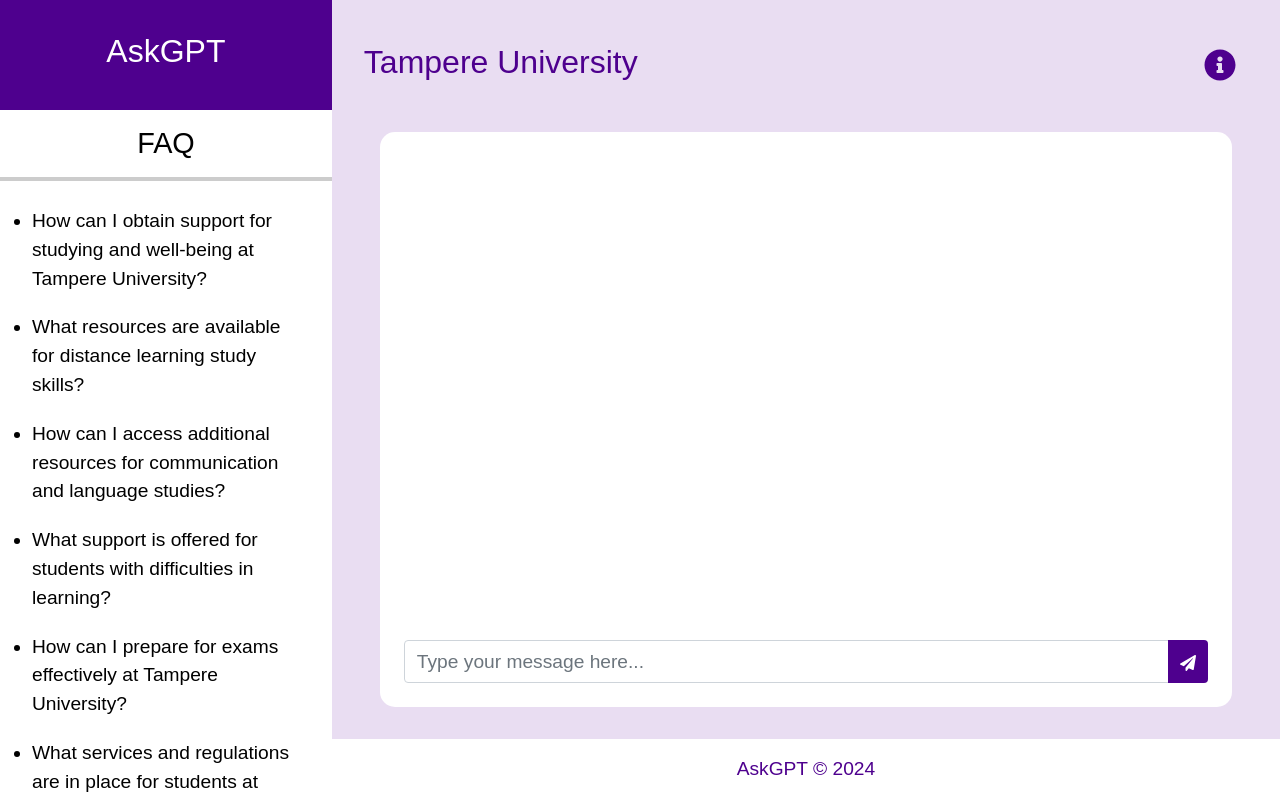
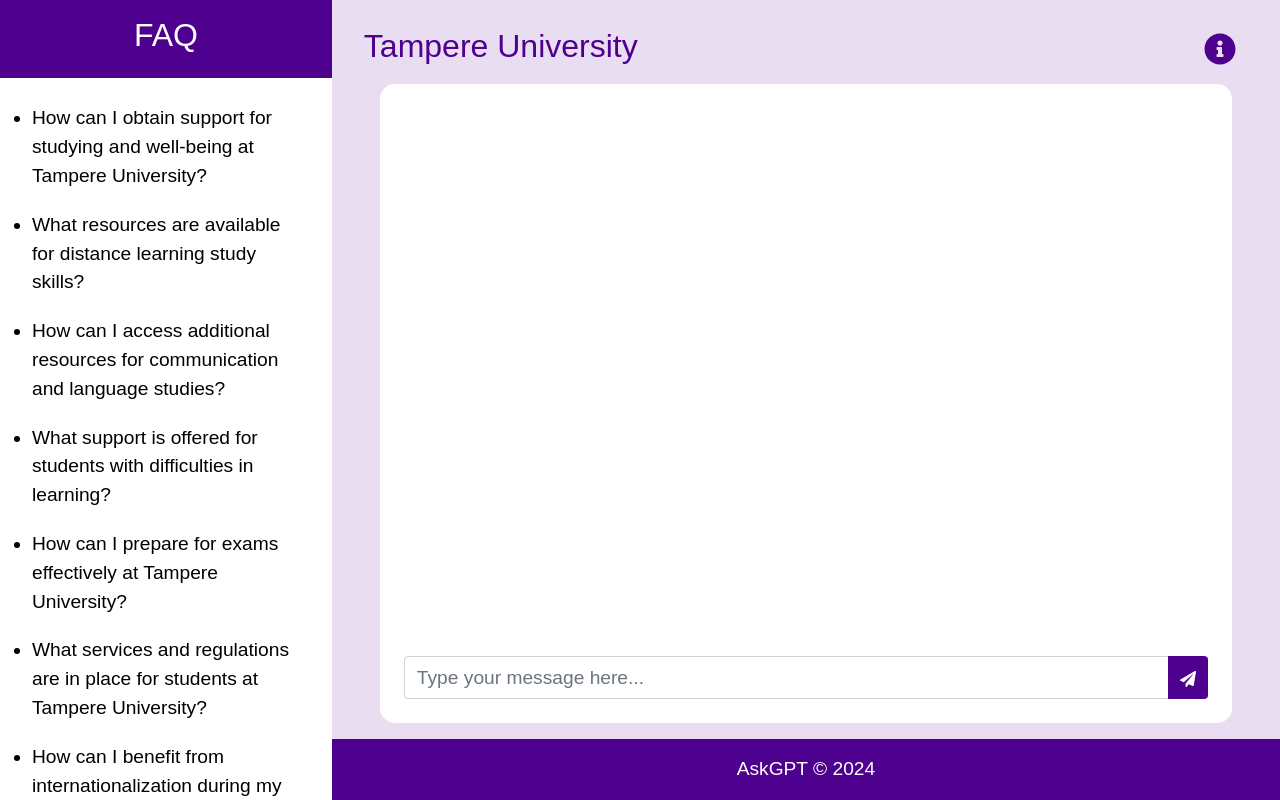
Before and after one commit to pekka-sillberg/rag-app, a React (Vite) app in the folder frontend/: page / in a window 1280 px wide. Built offline with nearby package versions, Linux system fonts and the light colour scheme.

Commit message:
faq fixed design

```diff
--- a/frontend/src/App.css
+++ b/frontend/src/App.css
@@ -45,7 +45,7 @@
 
 #sidebar .logo {
   background-color: #4e008e;
-  padding: 2rem 2rem;
+  padding: 1rem 2rem;
   margin-bottom: 1rem;
   text-align: center;
 }
@@ -99,8 +99,9 @@
 }
 
 .right-footer {
-  background-color: white;
-  color: #4e008e;
+  width: 100% !important;
+  background-color: #4e008e;
+  color: #ffffff;
 }
 
 /* Main Content */
@@ -117,7 +118,7 @@
   display: flex;
   justify-content: space-between;
   align-items: center;
-  margin: 2rem;
+  margin: 1rem 2rem 0rem 2rem;
 }
 
 .top-bar a {
@@ -149,7 +150,7 @@
   flex-direction: column;
   justify-content: space-between;
   overflow-y: auto;
-  margin: 2rem 3rem 2rem 3rem;
+  margin: 0rem 3rem 1rem 3rem;
 }
 
 .chat-area {
--- a/frontend/src/components/Sidebar.jsx
+++ b/frontend/src/components/Sidebar.jsx
@@ -13,16 +13,16 @@
     <nav id="sidebar" className={isOpen ? 'open' : ''}>
       <div className="top-content">
         <div className="logo">
-          <h2>AskGPT</h2>
+          <h2>FAQ</h2>
           <button onClick={toggleSidebar}>
             <FaTimes/>
           </button>
         </div>
 
-        <div className='faq'>
+        {/* <div className='faq'>
           <h4>FAQ</h4>
           <hr />
-        </div>
+        </div> */}
         <ul>
           <li onClick={handleQuestionClick}>How can I obtain support for studying and well-being at Tampere University?</li>
 
```
